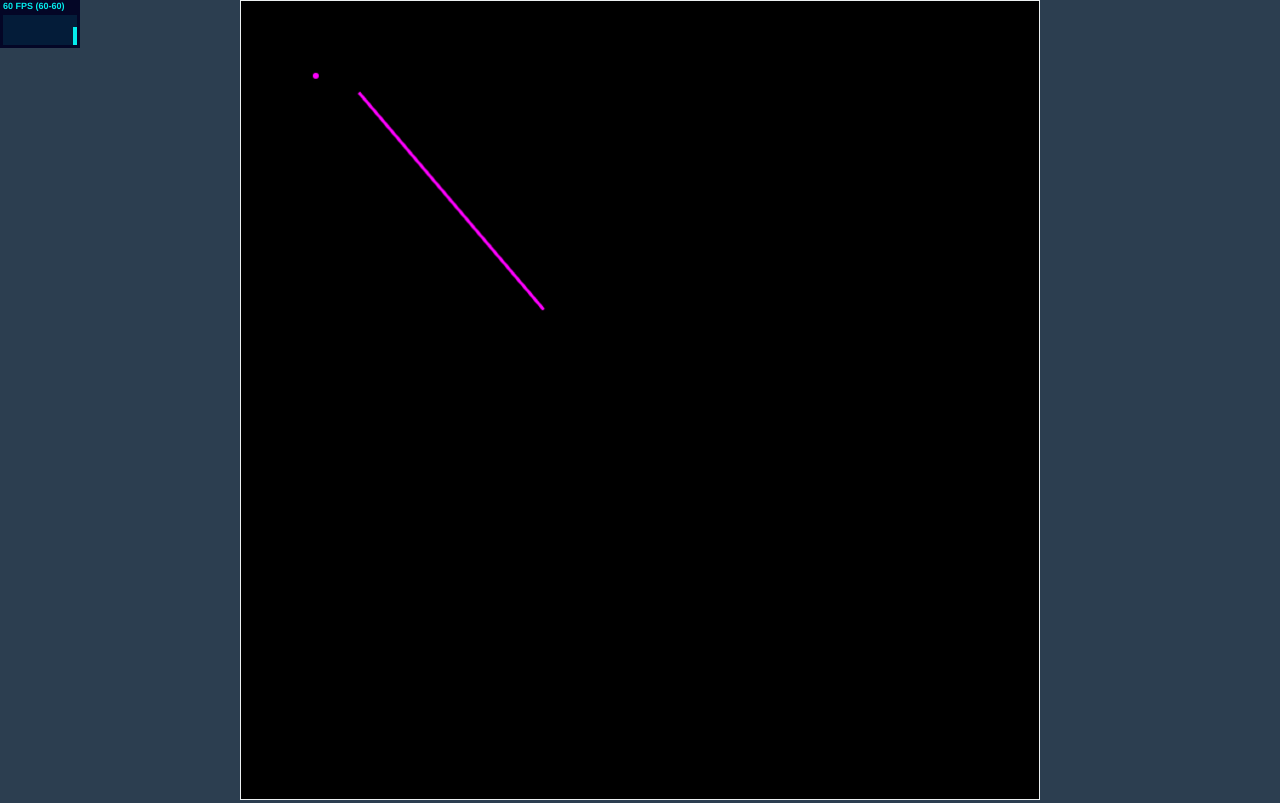
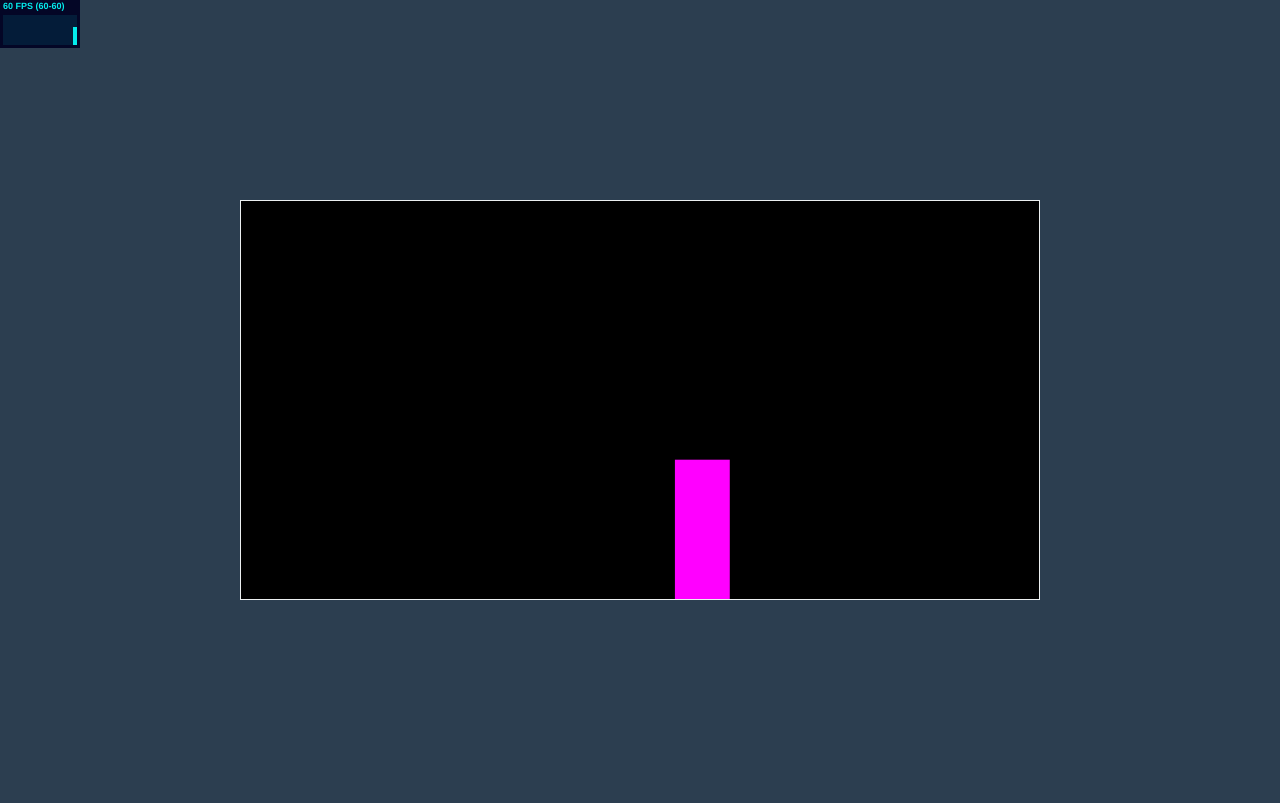
Before and after one commit to ahvonenj/shitty-bird, a plain HTML site: page index.html in a window 1280 px wide. Drawn offline with Linux system fonts and the light colour scheme.

Commit message:
Make game

```diff
--- a/index.html
+++ b/index.html
@@ -1,7 +1,7 @@
 <!doctype html>
 <html>
 	<head>
-		<title>Project title</title>
+		<title>Shitty bird</title>
 		<meta charset="UTF-8">
 
 		<!-- STYLE -->
@@ -20,6 +20,10 @@
 		<script src = "lib/js-utility.js"></script>
 		<script src = "script/class/time.js"></script>
 		<script src = "script/class/global.js"></script>
+
+		<script src = "script/class/shird.js"></script>
+		<script src = "script/class/shipe.js"></script>
+		<script src = "script/class/pipegen.js"></script>
 
 
 		<!-- SCRIPT -->
--- a/script/class/global.js
+++ b/script/class/global.js
@@ -1,7 +1,7 @@
 var Global =
 {
 	width: 800,
-	height: 800,
+	height: 400,
 
 	mouse:
 	{
@@ -9,5 +9,10 @@ var Global =
 		y: null,
 		isdown: false,
 		isup: true
-	}
+	},
+
+	gravity: 0.65,
+	pipewidth: 55,
+	pipespeed: 20,
+	pipet: 1800
 }
--- /dev/null
+++ b/script/class/pipegen.js
@@ -0,0 +1,41 @@
+function PipeGenerator(program)
+{
+	var self = this;
+	this.program = program;
+
+	this.pipes = []
+    this.genivl = null;
+}
+
+PipeGenerator.prototype.update = function(dt, t)
+{
+	for(var i = 0; i < this.pipes.length; i++)
+	{
+		this.pipes[i].update(dt, t);
+	}
+}
+
+PipeGenerator.prototype.generatePipe = function()
+{
+	var updown = chance.integer({ min: 0, max: 1 });
+	var length = chance.integer({ min: Global.height / 8, max: Global.height / 2 });
+
+	this.pipes.push(new Shipe(updown, length, this.program));
+}
+
+PipeGenerator.prototype.Begin = function(t)
+{
+	var self = this;
+
+	this.End();
+
+	this.genivl = setInterval(function()
+	{
+		self.generatePipe();
+	}, t);
+}
+
+PipeGenerator.prototype.End = function()
+{
+	clearInterval(this.genivl);
+}
--- /dev/null
+++ b/script/class/shipe.js
@@ -0,0 +1,34 @@
+function Shipe(updown, length, program)
+{
+	this.updown = updown;
+	this.length = length;
+	this.program = program;
+
+	this.x = Global.width + Global.pipewidth;
+
+	if(updown === 0)
+	{
+		this.y = 0;
+	}
+	else
+	{
+		this.y = Global.height - this.length;
+	}
+
+	this.tex = new PIXI.Graphics();
+	this.tex.clear();
+    this.tex.beginFill(0xff00ff, 1);
+    this.tex.drawRect(0, 0, Global.pipewidth, length);
+    this.tex.endFill();
+
+	this.g = new PIXI.Sprite(this.tex.generateTexture());
+	this.g.x = this.x;
+	this.g.y = this.y;
+	this.program.stage.addChild(this.g);
+}
+
+Shipe.prototype.update = function(dt, t)
+{
+	this.x -= Global.pipespeed * dt;
+	this.g.x = this.x;
+}
--- /dev/null
+++ b/script/class/shird.js
@@ -0,0 +1,54 @@
+function Shird(program)
+{
+	var self = this;
+
+	this.program = program;
+
+	this.w = 10;
+	this.h = 10;
+
+	this.x = this.w * 10;
+	this.y = ((Global.height / 2));
+
+
+	// PHYSICS
+	this.velocity = 0;
+	this.acceleration = 0;
+	this.accmax = 1;
+	this.velmaxu = 105.5;
+	this.velmaxd = 35;
+	this.dec = 0.9;
+
+
+
+	this.tex = new PIXI.Graphics();
+	this.tex.clear();
+    this.tex.beginFill(0xff0000, 1);
+    this.tex.drawCircle(0, 0, this.w);
+    this.tex.endFill();
+
+    this.g = new PIXI.Sprite(this.tex.generateTexture());
+    this.g.anchor = new PIXI.Point(0.5, 0.5);
+
+    this.program.stage.addChild(this.g);
+}
+
+Shird.prototype.update = function(dt, t)
+{
+	this.velocity += Global.gravity;
+	this.velocity -= this.acceleration;
+
+	if(this.velocity > this.velmaxd)
+		this.velocity = this.velmaxd;
+
+	if(this.velocity < -this.velmaxu)
+		this.velocity = -this.velmaxu;
+
+	if(this.acceleration > 0)
+		this.acceleration = this.acceleration * this.dec;
+
+	this.y += this.velocity * dt;
+
+	this.g.position.x = this.x;
+	this.g.position.y = this.y;
+}
--- a/script/program.js
+++ b/script/program.js
@@ -73,6 +73,8 @@ function Program()
 		var evt = data.data.originalEvent;
 		var vx = evt.clientX - Global.stageoffset.x;
 		var vy = evt.clientY - Global.stageoffset.y;
+
+		self.shird.acceleration = 2000;
 	});
 
 	this.stage.on('tap', function(data)
@@ -89,6 +91,10 @@ function Program()
     this.clickhack.endFill();
 
     this.stage.addChild(this.clickhack);
+
+    this.shird = new Shird(this);
+    this.pipegen = new PipeGenerator(this);
+    this.pipegen.Begin(Global.pipet);
 
 
     /*********************************************************************************
@@ -108,18 +114,7 @@ Program.prototype.run = function()
 		y: $(canvas).offset().top
 	}
 
-	PixiDebugger.DebugPoint(10, 10, null, null, null, function(dt, t)
-	{
-		this.position.x += dt;
-		this.position.y += dt;
-	});
-	PixiDebugger.DebugLine(100, 100, 200, 200, null, null, null, function(dt, t)
-	{
-		this.clear();
-		this.lineStyle(3, 0xFF00FF, 1);
-		this.moveTo(100 + Math.cos(t) * 2000 * dt, 100 + Math.sin(t) * 2000 * dt)
-		this.lineTo(300 + Math.cos(t / 10) * 1000 * dt, 300 + Math.sin(t / 10) * 1000 * dt)
-	});
+
 
 	requestAnimationFrame(function(t) { self.animate(self); });
 }
@@ -155,6 +150,8 @@ Program.prototype.update = function(dt, t)
 {
 	Lerppu.update(t);
 	PixiDebugger.UpdateDebugState(dt, t);
+	this.shird.update(dt, t);
+	this.pipegen.update(dt, t);
 }
 
 Program.prototype.render = function()
--- a/style/index.css
+++ b/style/index.css
@@ -19,11 +19,11 @@ body
 #wrapper
 {
 	width: 800px;
-	height: 800px;
+	height: 400px;
 
 	position: absolute;
 	left: calc(50% - 400px);
-	top: calc(50% - 400px);
+	top: calc(50% - 200px);
 
 	border: 1px solid #ecf0f1;
 	background-color: #ecf0f1;
```
